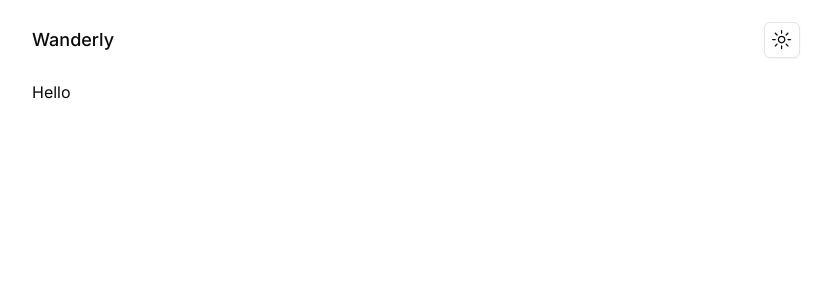
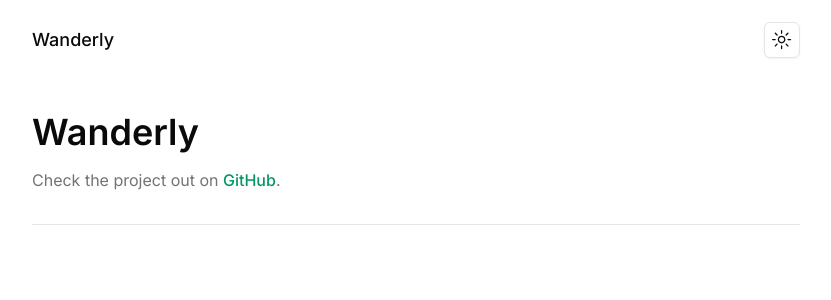
Before and after one commit to theMillenniumFalcon/wanderly, a Next.js app in the folder web/: page / in a window 1280 px wide. Shown: the top 300 px of the page, without its empty margins (224-1055 px from the left). Built offline with nearby package versions, Linux system fonts and the light colour scheme.

Commit message:
changed UI in home page

```diff
--- /dev/null
+++ b/package.json
@@ -0,0 +1,5 @@
+{
+  "dependencies": {
+    "@radix-ui/react-separator": "^1.1.0"
+  }
+}
--- a/web/src/app/page.tsx
+++ b/web/src/app/page.tsx
@@ -1,7 +1,28 @@
-export const runtime = "edge"
+import { Button } from "@/components/ui/button";
+import { Separator } from "@/components/ui/seperator";
+
+export const runtime = "edge";
 
 export default function Home() {
   return (
-    <>Hello</>
+    <div className="w-full mt-8">
+      <h1 className="md:text-4xl sm:text-3xl text-2xl mb-4 font-semibold">
+        Wanderly
+      </h1>
+      <div className="text-muted-foreground">
+        Check the project out on{" "}
+        <a
+          href="https://github.com/themillenniumfalcon/wanderly"
+          target="_blank"
+        >
+          <Button className=" p-0 h-auto text-base" variant="link">
+            GitHub
+          </Button>
+        </a>
+        .
+      </div>
+      <Separator className="my-8" />
+
+    </div>
   );
 }
--- /dev/null
+++ b/web/src/components/ui/seperator.tsx
@@ -0,0 +1,31 @@
+"use client"
+
+import * as React from "react"
+import * as SeparatorPrimitive from "@radix-ui/react-separator"
+
+import { cn } from "@/utils/cn"
+
+const Separator = React.forwardRef<
+  React.ElementRef<typeof SeparatorPrimitive.Root>,
+  React.ComponentPropsWithoutRef<typeof SeparatorPrimitive.Root>
+>(
+  (
+    { className, orientation = "horizontal", decorative = true, ...props },
+    ref
+  ) => (
+    <SeparatorPrimitive.Root
+      ref={ref}
+      decorative={decorative}
+      orientation={orientation}
+      className={cn(
+        "shrink-0 bg-border",
+        orientation === "horizontal" ? "h-[1px] w-full" : "h-full w-[1px]",
+        className
+      )}
+      {...props}
+    />
+  )
+)
+Separator.displayName = SeparatorPrimitive.Root.displayName
+
+export { Separator }
--- a/web/src/components/ui/toaster.tsx
+++ b/web/src/components/ui/toaster.tsx
@@ -8,7 +8,7 @@ import {
   ToastTitle,
   ToastViewport,
 } from "@/components/ui/toast"
-import { useToast } from "@/components/ui/use-toast"
+import { useToast } from "@/hooks/use-toast"
 
 export function Toaster() {
   const { toasts } = useToast()
```
Also changed, not shown: web/src/hooks/use-toast.ts (renamed from web/src/components/ui/use-toast.ts), 1 other file (tests, documents, lock files or other folders).
